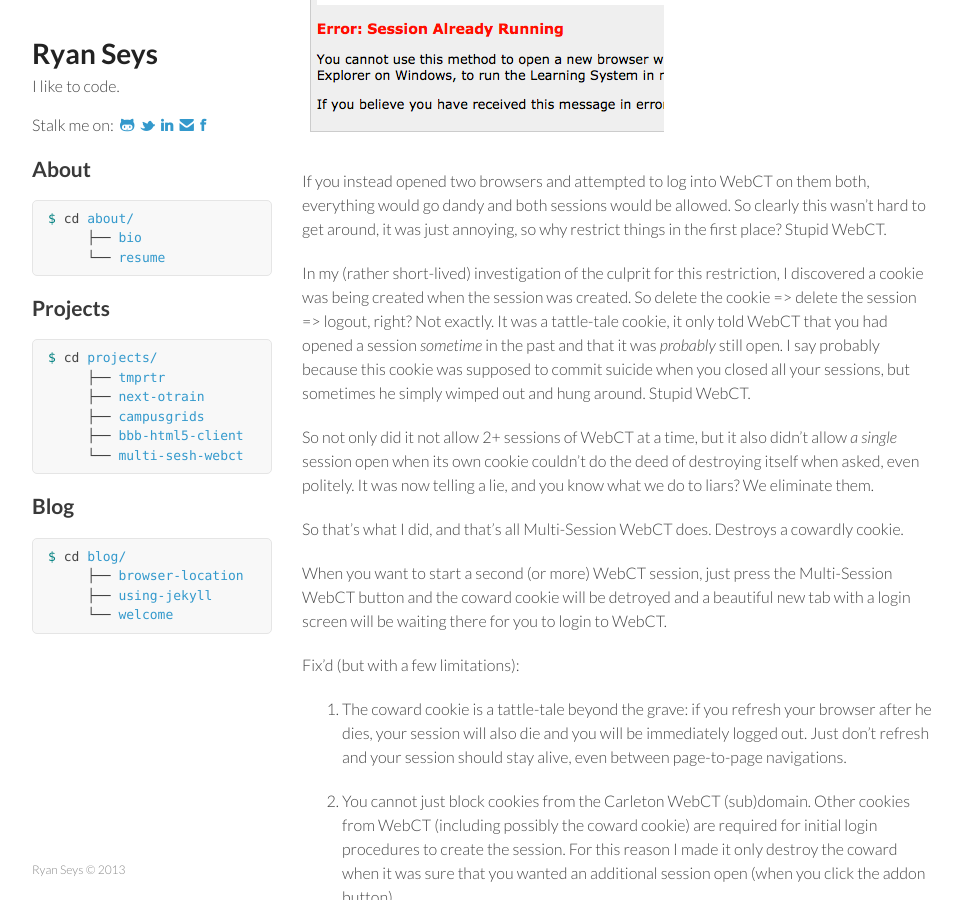
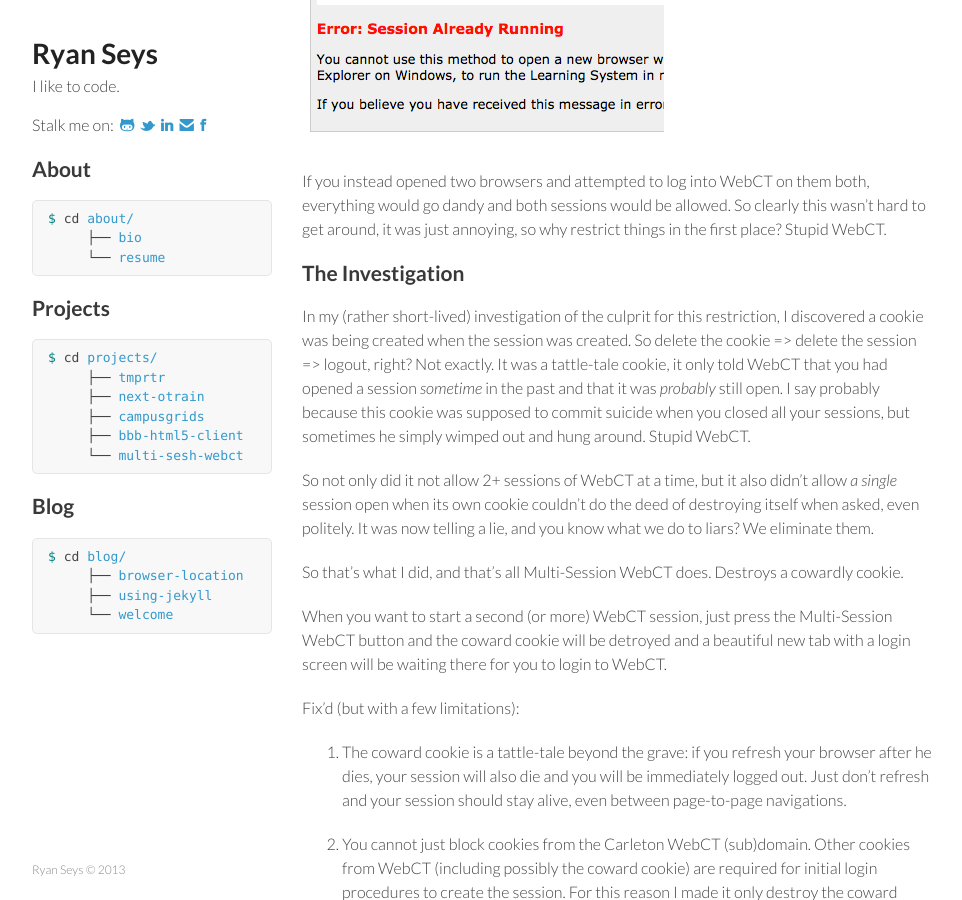
Before and after one commit to tl-dr/ryanseys.com, a Jekyll site: the page built from _posts/2011-05-29-multi-sesh-webct.md, in a window 1280 px wide and 900 px high, scrolled down 525 px. Shown: the whole window, without its empty margins (153-1115 px from the left). Built offline with Jekyll 4.4.1, drawn with Linux system fonts in a browser that asks for light colours; Markdown is read by kramdown in place of the engine named in the settings; comment, search, counter and statistics services are not loaded.

Commit message:
Add H2 investigation to webct

```diff
--- a/_posts/2011-05-29-multi-sesh-webct.md
+++ b/_posts/2011-05-29-multi-sesh-webct.md
@@ -16,6 +16,8 @@
 ![Multi-Session Denied Issue](/img/multi-sesh-webct.png "Multi-Session Denied Issue")
 
 If you instead opened two browsers and attempted to log into WebCT on them both, everything would go dandy and both sessions would be allowed. So clearly this wasn't hard to get around, it was just annoying, so why restrict things in the first place? Stupid WebCT.
+
+## The Investigation
 
 In my (rather short-lived) investigation of the culprit for this restriction, I discovered a cookie was being created when the session was created. So delete the cookie => delete the session => logout, right? Not exactly. It was a tattle-tale cookie, it only told WebCT that you had opened a session *sometime* in the past and that it was *probably* still open. I say probably because this cookie was supposed to commit suicide when you closed all your sessions, but sometimes he simply wimped out and hung around. Stupid WebCT.
 
```
